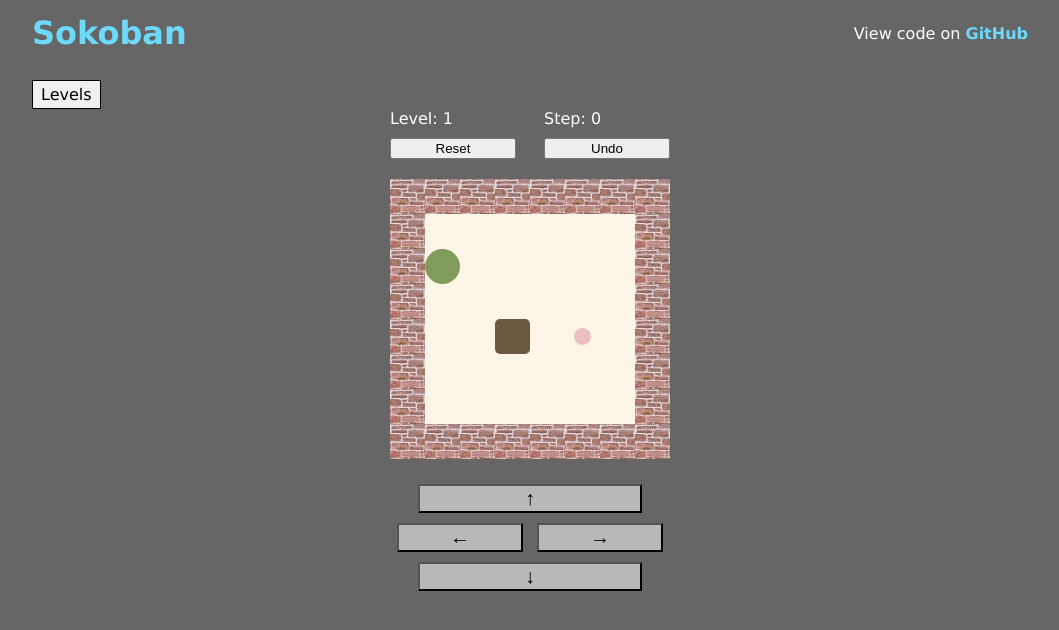
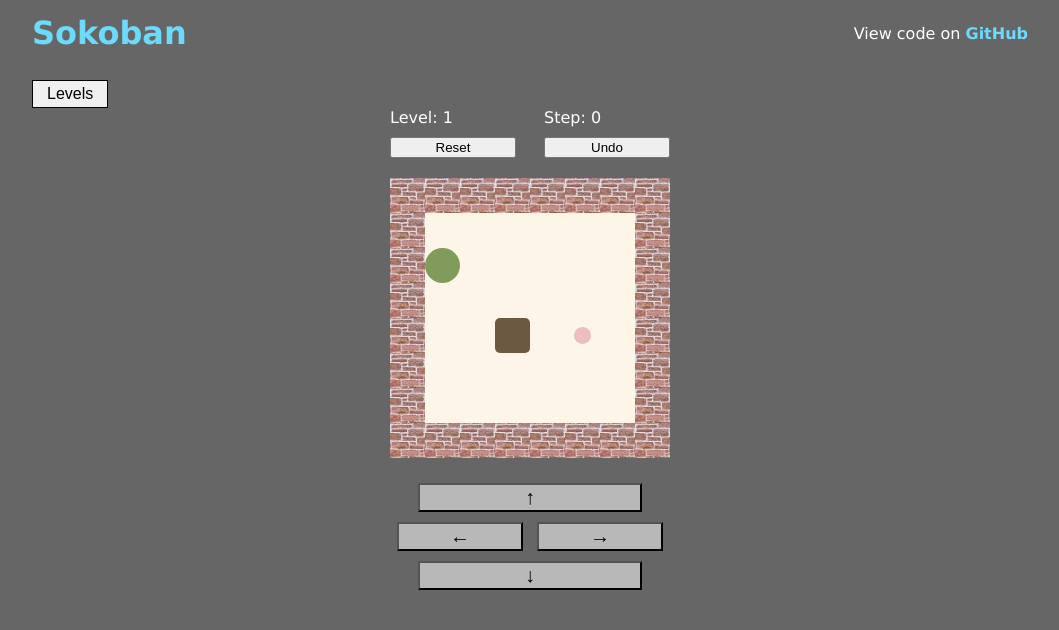
Before and after one commit to eremina-official/sokoban-javascript, a website with bundled scripts: page index.html in a window 1280 px wide. Shown: the whole page, without its empty margins (110-1169 px from the left). Built offline with nearby package versions, Linux system fonts and the light colour scheme.

Commit message:
change div elements of menu to buttons for accessibility

```diff
--- a/index.html
+++ b/index.html
@@ -23,7 +23,8 @@
     <div class="game-container js-game-container">
 
       <div class="levels-menu js-levels-menu">
-        <div><span class="levels-menu__button js-levels-menu-button js-levels-menu">Levels</span></div>
+        <!-- button element is focusable by tab and fires click event automatically when enter or space are pressed on it -->
+        <button class="levels-menu__button js-levels-menu-button js-levels-menu">Levels</button>
         <div class="levels-menu__list js-levels-menu-list js-levels-menu">
           <div class="levels-menu__list__choose-level js-levels-menu">Choose Level</div>
         </div>
--- a/src-oop/css/levels-menu.css
+++ b/src-oop/css/levels-menu.css
@@ -5,8 +5,8 @@
 }
 
 .levels-menu__button {
-  display: inline-block;
-  padding: 4px 8px;
+  padding: 4px 14px;
+  font-size: 16px;
   border: 1px solid black;
   color: black;
   background-color: #f0f0f0;
--- a/src-oop/js/levels-menu-oop.js
+++ b/src-oop/js/levels-menu-oop.js
@@ -69,7 +69,7 @@ class LevelsMenu {
 
   renderLevelsList() {
     this.levels.forEach((level, levelIndex) =>  {
-      const levelDiv = document.createElement('div');
+      const levelDiv = document.createElement('button');
       /* js-levels-menu class is used in the LevelsMenu.closeLevelsList method
          js-levels-menu-item class is used in the LevelsMenu.goToLevel method
       */
```
